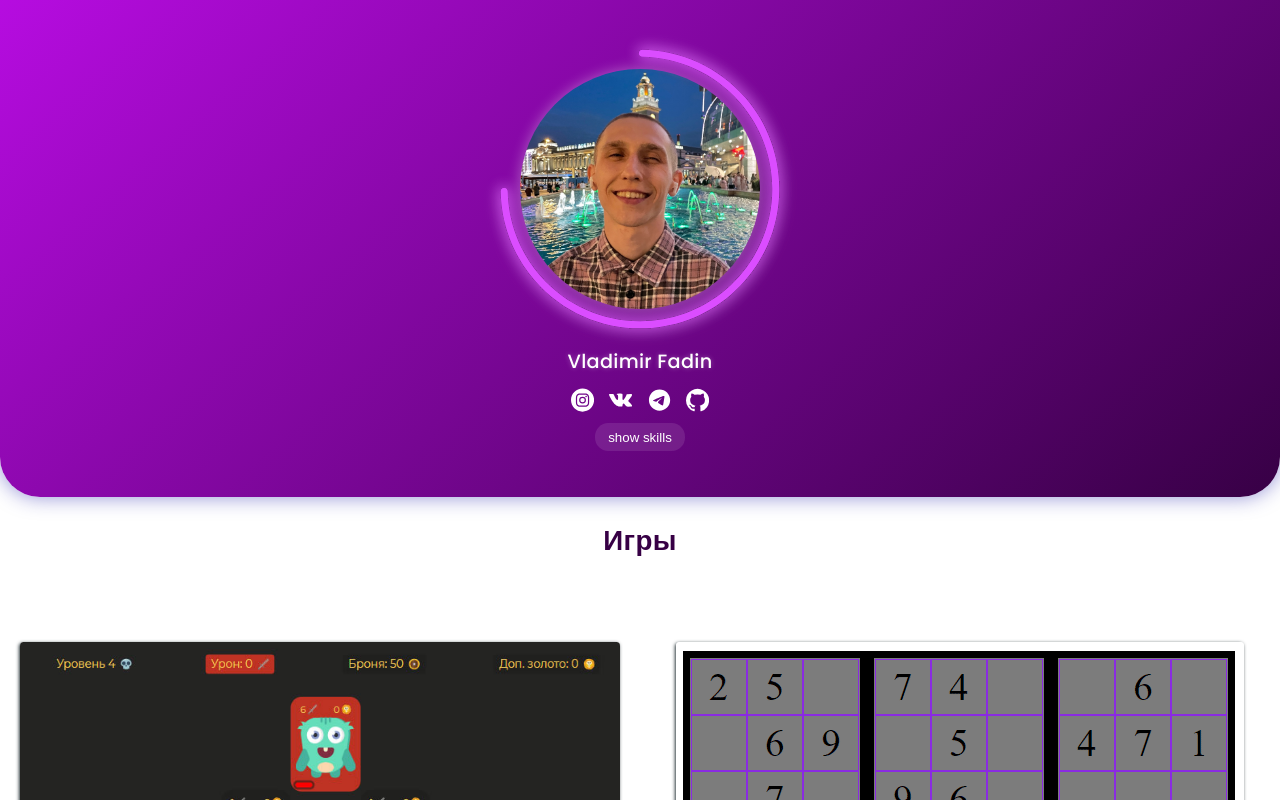
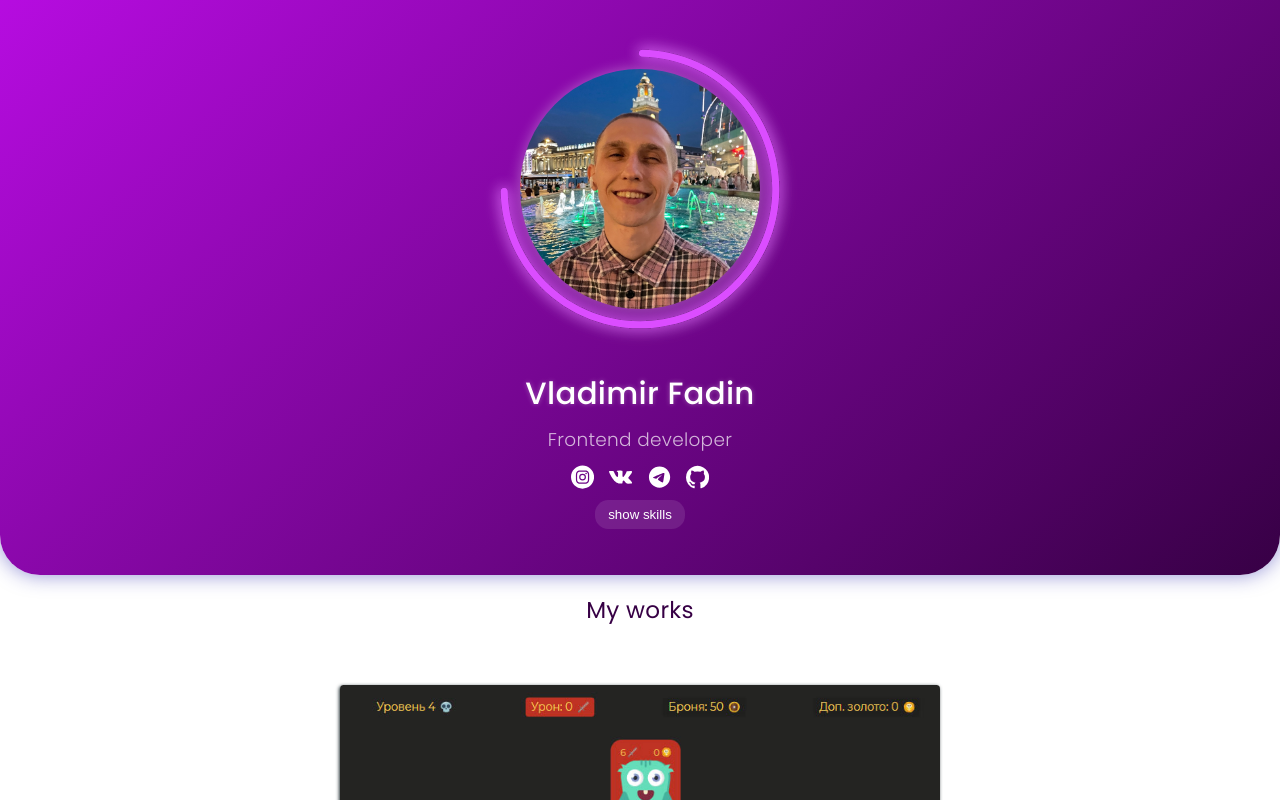
Before and after one commit to Fadinv/portfolio-templates, a Next.js app: page / in a window 1280 px wide. Built offline with nearby package versions, Linux system fonts and the light colour scheme.

Commit message:
Me. Прилипание шапки (фикс)

```diff
--- a/pages/Components/Me/me.tsx
+++ b/pages/Components/Me/me.tsx
@@ -4,9 +4,11 @@ import styles from './styles.module.sass';
 
 interface MeProps {
 	collapseHeader?: boolean;
+	scrollRef: React.RefObject<HTMLDivElement>;
+	onResize: (scrollTop: number) => void;
 }
 
-const Me = forwardRef<HTMLDivElement, MeProps>(({collapseHeader}, headerRef) => {
+const Me = forwardRef<HTMLDivElement, MeProps>(({collapseHeader, scrollRef, onResize}, headerRef) => {
 	const [showSkills, setShowSkills] = useState(false);
 	const [height, setHeight] = useState(0);
 	const skillsWrapRef = createRef<HTMLDivElement>();
@@ -15,24 +17,28 @@ const Me = forwardRef<HTMLDivElement, MeProps>(({collapseHeader}, headerRef) =>
 
 	useEffect(() => {
 		setCurrentHeight();
-	}, [setCurrentHeight, showSkills]);
+	}, [showSkills]);
 	useEffect(() => {
 		setShowSkills(() => false);
 	}, [collapseHeader]);
 
-	const update = useRef(() => {
-		setHeight(() => skillsWrapRef.current?.getBoundingClientRect().height || 0);
+	const update = useRef((ref: React.RefObject<HTMLDivElement>) => {
+		setHeight(() => ref.current?.getBoundingClientRect().height || 0);
 	});
 
 	useEffect(() => {
-		window.addEventListener('resize', () => update.current());
-		return window.removeEventListener('resize', () => update.current());
-	}, [update]);
+		const updater = () => update.current(skillsWrapRef);
+		window.addEventListener('resize', updater);
+		updater();
+		onResize?.(scrollRef.current.scrollTop);
+		return () => window.removeEventListener('resize',updater);
+	});
 
+	const renderInner = (collapse: boolean) => {
 		return (
 			<div
-			className={styles.me + (collapseHeader ? ' ' + styles._collapse : '')}
-			ref={headerRef}
+				className={styles.me + (collapse ? ' ' + styles._collapse : '')}
+				ref={!collapse ? headerRef : undefined}
 			>
 				<div className={styles.me__flexRow}>
 					<div className={styles.me__photo} style={{backgroundImage: 'url(/me1.jpeg)'}}>
@@ -78,7 +84,7 @@ const Me = forwardRef<HTMLDivElement, MeProps>(({collapseHeader}, headerRef) =>
 				<div
 					className={styles.me__infoBar}
 					style={{
-					height: (!showSkills || collapseHeader) ? 0 : `calc(${height}px + 1.15em)`,
+						height: (!showSkills || collapse) ? 0 : `calc(${height}px + 1.15em)`,
 					}}
 				>
 					<div
@@ -105,6 +111,14 @@ const Me = forwardRef<HTMLDivElement, MeProps>(({collapseHeader}, headerRef) =>
 				</div>
 			</div>
 		);
+	};
+
+	return (
+		<>
+			{renderInner(false)}
+			{collapseHeader && renderInner(true)}
+		</>
+	);
 });
 
 export default Me;
--- a/pages/Components/Me/styles.module.sass
+++ b/pages/Components/Me/styles.module.sass
@@ -22,7 +22,8 @@
 			right-radius: 1em
 		.me
 			&__photo,
-			&__btn
+			&__btn,
+			&__job
 				display: none
 			&__flexRow
 				width: 100%
@@ -86,7 +87,6 @@
 		text-shadow: 0 0 5px rgba(255, 255, 255, 0.3)
 
 	&__job
-		display: none
 		margin-top: .5em
 		font-weight: 300
 		font-size: 1.2rem
@@ -163,11 +163,12 @@
 @media (min-width: 40em)
 	.me
 		&._collapse
-			.me
-				&__name
-					font-size: 2rem
-				&__job
-					display: unset
+			.me__job
+				display: block
+		&__name
+			font-size: 2rem
+		&__job
+			display: block
 
 @media (min-width: 60em)
 	.me
--- a/pages/index.module.css
+++ b/pages/index.module.css
@@ -124,6 +124,7 @@
 }
 
 .PortfolioStuck {
+    padding: 1em;
     display: flex;
     flex-direction: column;
     text-align: left;
@@ -131,6 +132,7 @@
 }
 
 .Text {
+    font-size: 1.5rem;
     text-align: center;
     color: #370045;
     width: 100%;
--- a/pages/index.tsx
+++ b/pages/index.tsx
@@ -1,4 +1,4 @@
-import React, {createRef, useEffect, useState} from 'react';
+import React, {createRef, useEffect, useRef, useState} from 'react';
 import Header from './Components/Me/Header/header';
 import styles from './index.module.css';
 import TemplatesItem from './Components/Templates/TemplatesItem/TemplatesItem';
@@ -9,14 +9,27 @@ export default function Home() {
 	const [isLoaded, setIsLoaded] = useState<boolean>(false);
 	const [collapseHeader, setCollapseHeader] = useState<boolean>(false);
 	const headerRef = createRef<HTMLDivElement>();
-	const pseudoRef = createRef<HTMLDivElement>();
+	const scrollRef = createRef<HTMLDivElement>();
 
 	useEffect(() => {
 		setIsLoaded(true);
 	}, []);
 
+	const updateCurrentHeight = (scrollTop?: number) => {
+		setCollapseHeader((prev) => {
+			if (!scrollRef.current) return prev;
+			if (!prev) {
+				const calc = scrollTop - headerRef.current?.getBoundingClientRect().height + window.innerHeight * 0.05 > 0
+				return calc;
+			} else {
+				return scrollTop > headerRef.current?.getBoundingClientRect().height - window.innerHeight * 0.05;
+			}
+		});
+	};
+
 	return (
 		<div
+			ref={scrollRef}
 			style={{opacity: isLoaded ? '1' : '0'}} className={styles.Index}
 			onScroll={(event) => {
 				const target = event.target as HTMLDivElement;
@@ -31,13 +44,10 @@ export default function Home() {
 			}}
 		>
 
-			<Me ref={headerRef}/>
-			{collapseHeader && <Me collapseHeader={collapseHeader}/>}
-
-			{/*{collapseHeader && <div ref={pseudoRef} style={{height: 'calc(2em + 270px)', flex: '1 0 auto'}}/>}*/}
+			<Me scrollRef={scrollRef} onResize={updateCurrentHeight} ref={headerRef} collapseHeader={collapseHeader}/>
 
 			<div className={styles.PortfolioStuck}>
-				<h2 className={styles.Text}>Игры</h2>
+				<span className={styles.Text}>My works</span>
 
 				<Templates>
 					<TemplatesItem
```
Lines whose indentation alone changed are shown as unchanged.
